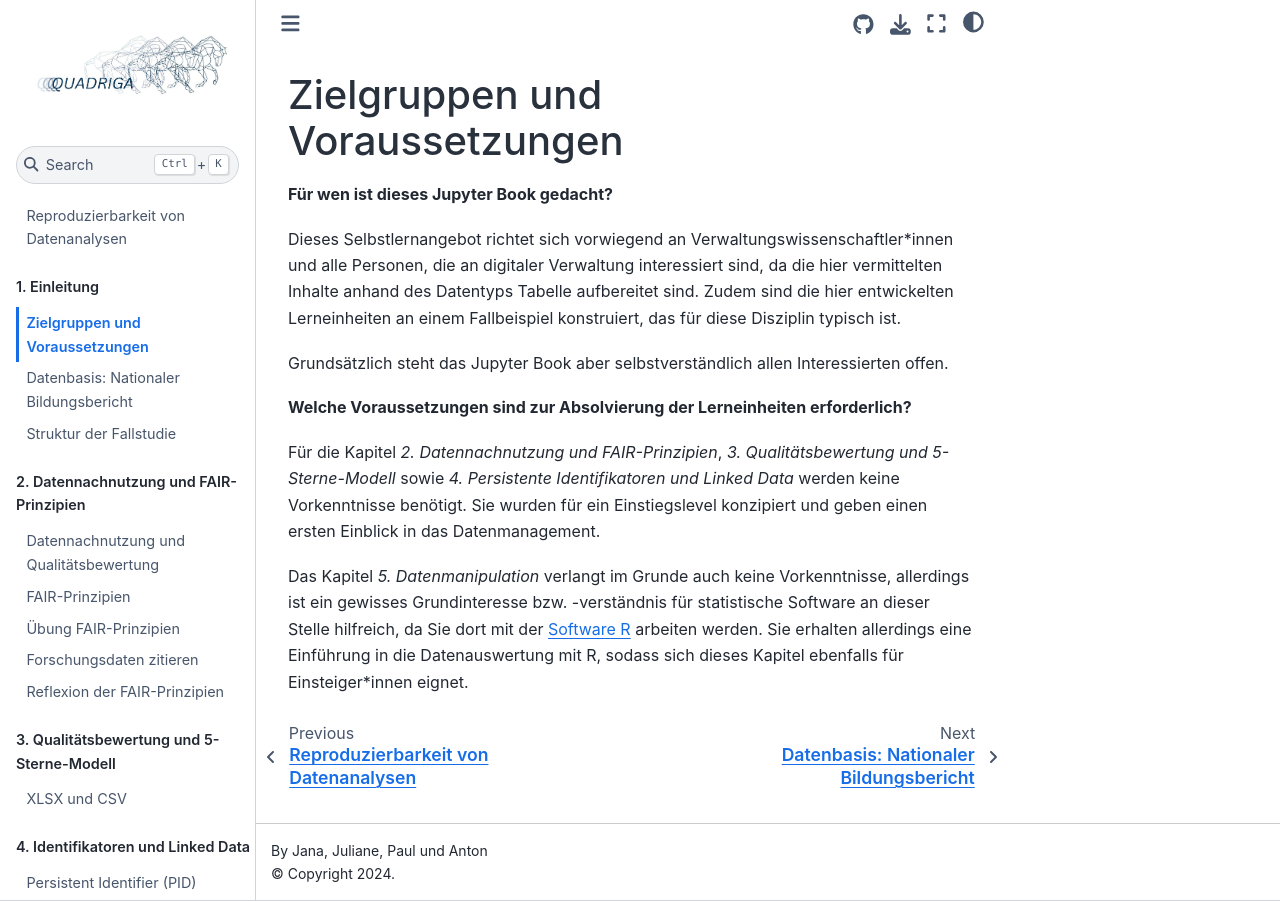
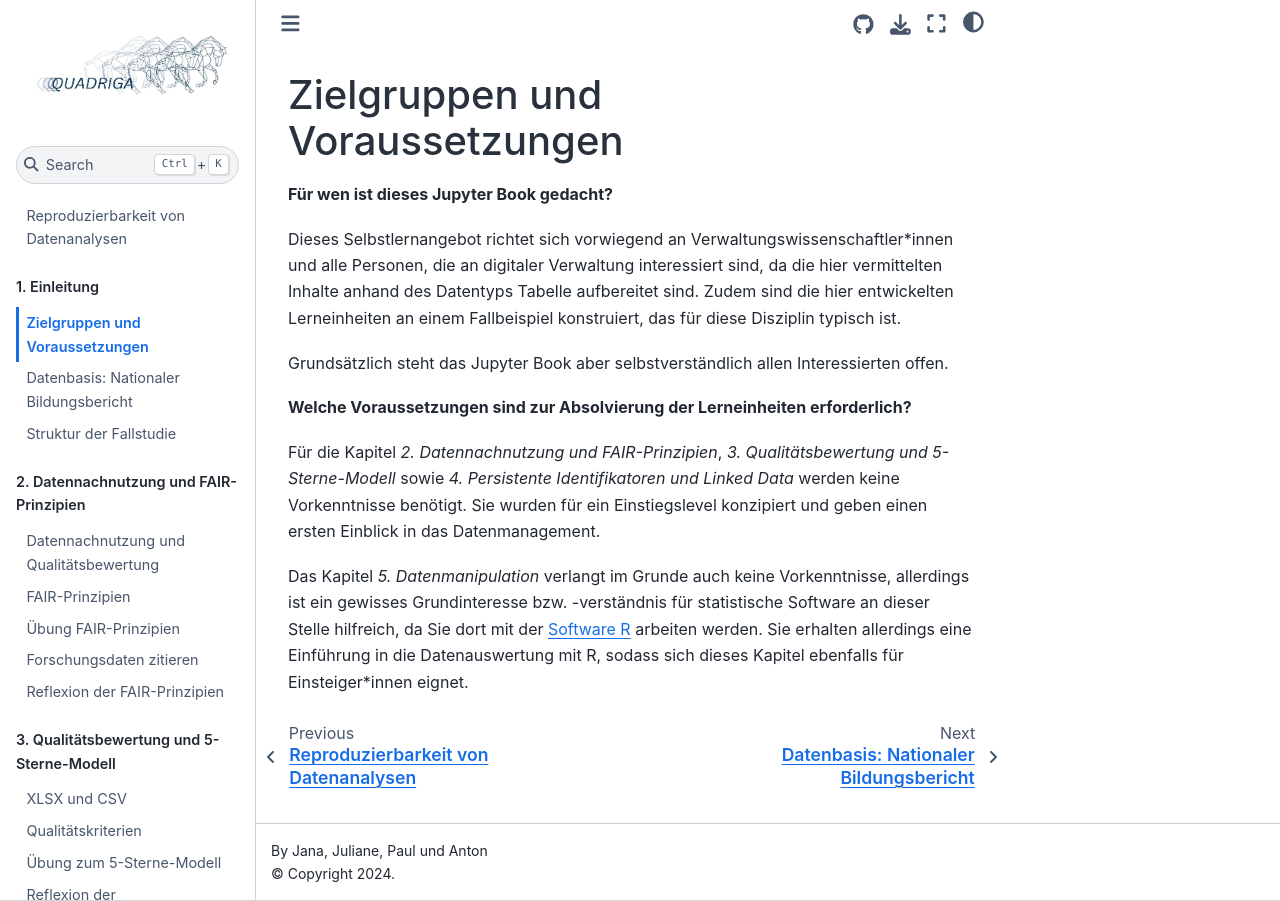
Before and after one commit to quadriga-dk/Tabelle-Fallstudie-1, a Jupyter Book: the page built from Markdown/02_Zielgruppen.md, in a window 1280 px wide. Built offline with Jupyter Book 1.0.4 settings and Sphinx 7.4.7 and the Sphinx Book theme 1.1.4, drawn with Linux system fonts in a browser that asks for light colours; pages that are not in the unit, such as notebooks, are missing from menus; some of the changed lines change nothing that is shown.

Commit message:
Update _toc.yml

```diff
--- a/_toc.yml
+++ b/_toc.yml
@@ -19,10 +19,10 @@ parts:
   - caption: 3. Qualitätsbewertung und 5-Sterne-Modell
     chapters:
     - file: Markdown/10_XLSXundCSV
-    - file: Markdown/Qualitätskriterien
-    - file: Markdown/5_Star_Model
-    - file: Markdown/Star_Übung_CSV
-    - file: Markdown/Qualität_Reflexion
+    - file: Markdown/11_Qualitätskriterien
+    - file: Markdown/12_5-sterne
+    - file: Markdown/13_Übung_5-Sterne
+    - file: Markdown/14_Reflexion_Qualität
   - caption: 4. Identifikatoren und Linked Data
     chapters:
     - file: Markdown/PID
```
